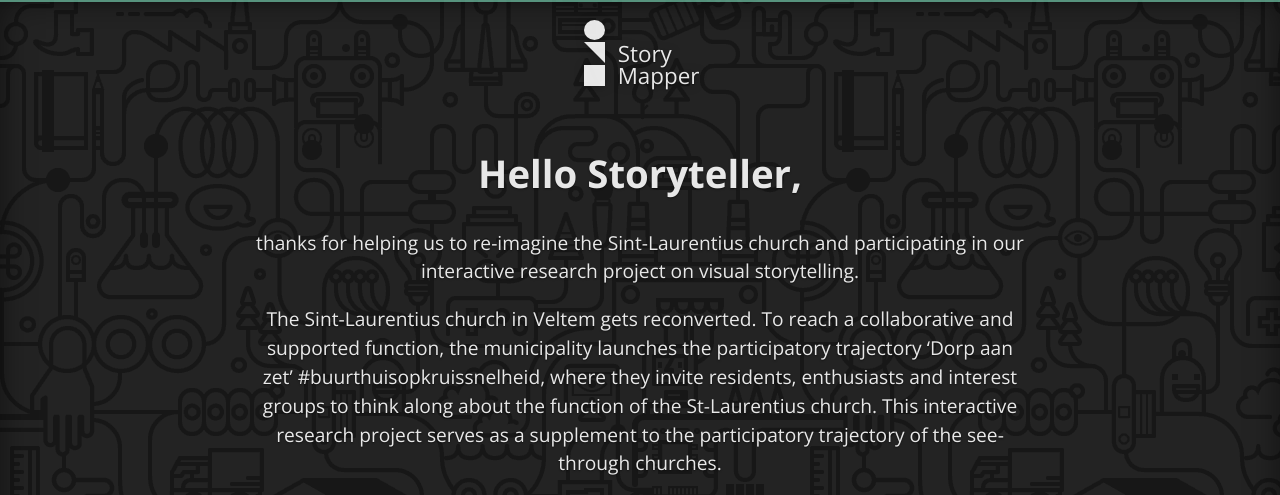
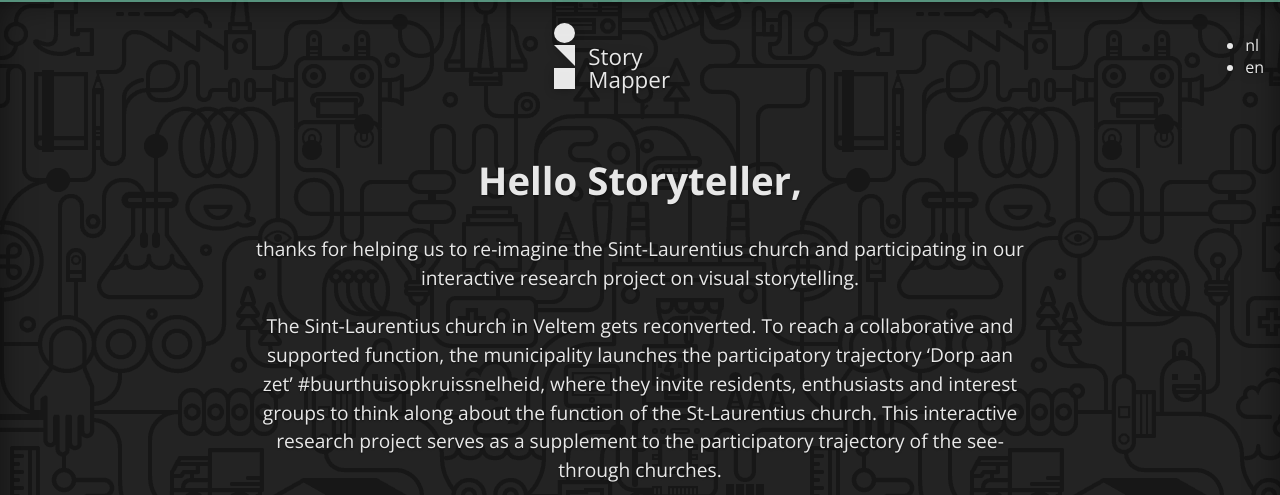
Before and after one commit to paul5000/StoryMapper, a Jekyll site: the page built from en/index.md, in a window 1280 px wide. Shown: the top 495 px of the page. Built offline with Jekyll 4.4.1, drawn with Linux system fonts in a browser that asks for light colours; comment, search, counter and statistics services are not loaded.

Commit message:
Update header.html

```diff
--- a/_includes/header.html
+++ b/_includes/header.html
@@ -1,3 +1,8 @@
 <header class="site__header">
   <a href="index.html"><h1 class="site__title">Story<br>Mapper</h1></a>
+
+  <ul class="language__menu">
+    <li><a class="language__link" href="{{ site.url }}/StoryMapper/nl" title="nederlands">nl</a></li>
+    <li><a class="language__link" href="{{ site.url }}/StoryMapper/en" title="english">en</a></li>
+  </ul>
 </header>
```
